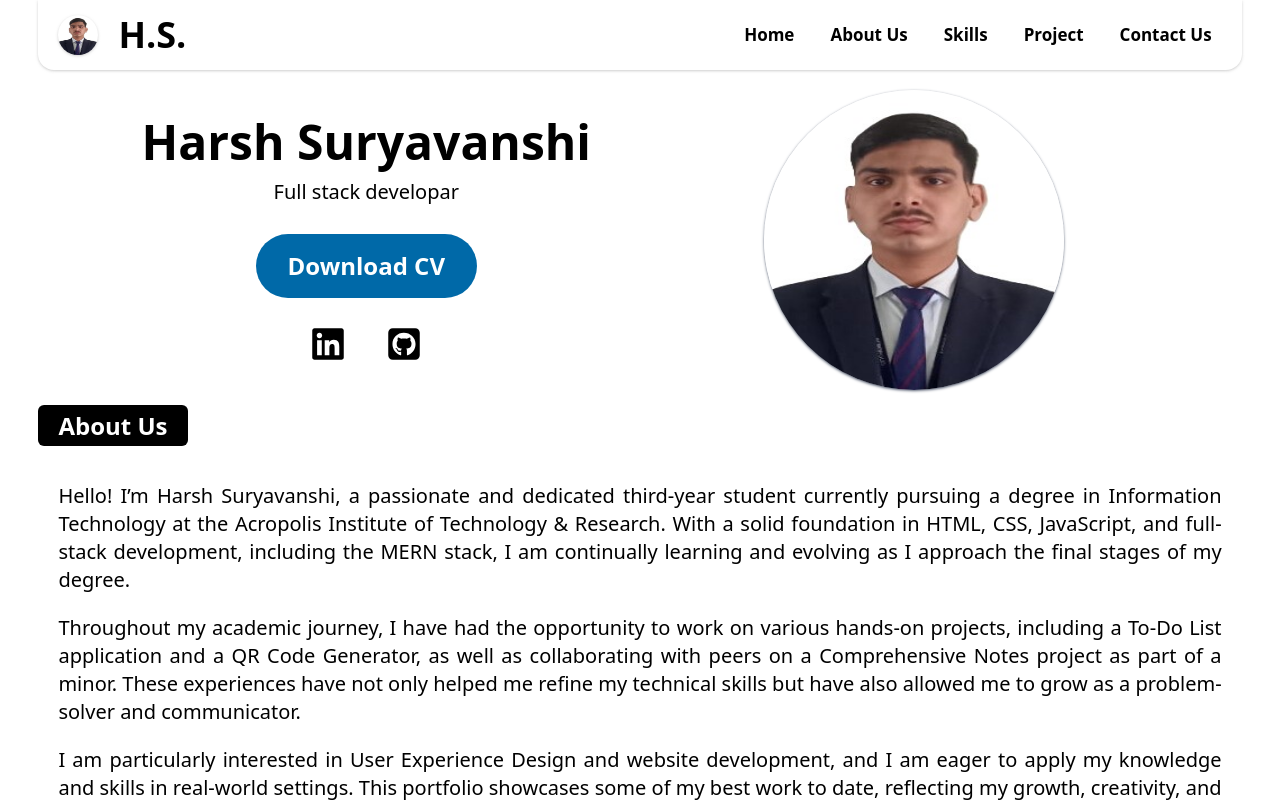
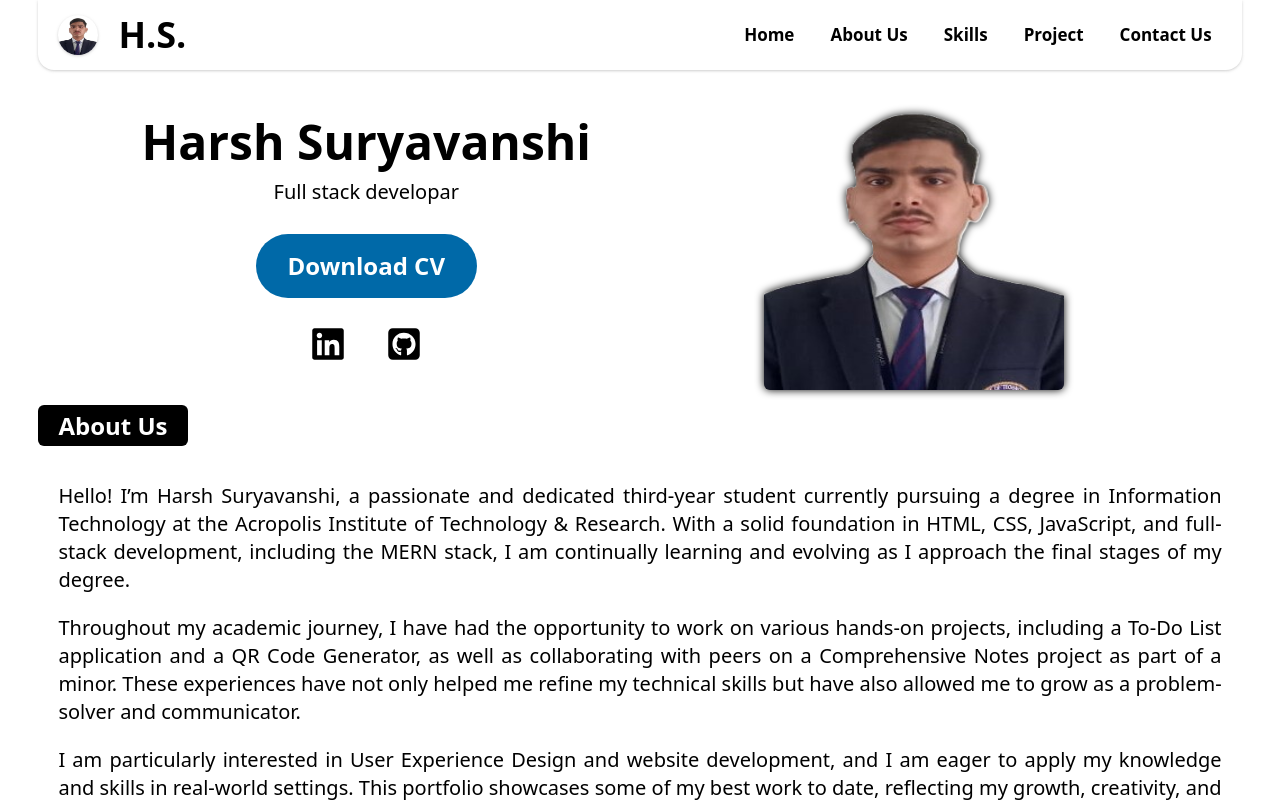
Before and after one commit to Harsh-Dev1602/Portfolio-Harsh-Suryavanshi, a React (Vite) app: page / in a window 1280 px wide. Shown: the top 802 px of the page. Built offline with nearby package versions, Linux system fonts and the light colour scheme.

Commit message:
up-to-date-UI Change...

```diff
--- a/src/Components/Home.jsx
+++ b/src/Components/Home.jsx
@@ -1,7 +1,7 @@
 import React from 'react'
 import { FaSquareGithub } from "react-icons/fa6";
 import { FaLinkedin } from "react-icons/fa";
-import Photo from "../../public/Img/Photo.jpg";
+import Photo from "../../public/Img/Photo.png";
 
 function Home() {
    const Icon = [
@@ -38,7 +38,8 @@ function Home() {
 
                  </ul>
               </section>
-              <section className='w-full h-auto lg:w-[45%] flex justify-center items-center order-1 lg:order-2'> <img src={Photo} className='w-[300px] h-[300px] rounded-full   shadow shadow-gray-500' />
+
+              <section className='w-full h-auto lg:w-[45%] flex justify-center items-center order-1 lg:order-2'> <img src={Photo} className='w-[300px] h-[300px] rounded-md   filter drop-shadow-[0_0_4px_rgba(0,0,0,1)]' />
               </section>
         </main>
     </>
--- a/src/Components/Navbar.jsx
+++ b/src/Components/Navbar.jsx
@@ -3,7 +3,7 @@ import { IoMenu } from "react-icons/io5";
 import { MdOutlineClear } from "react-icons/md";
 import "animate.css";
 import { Link } from "react-scroll";
-import Photo from '../../public/Img/Photo.jpg'
+import Photo from '../../public/Img/Photo.png'
 
 function Navbar() {
   const [menuOpen, setmenuOpen] = useState(false);
@@ -13,7 +13,7 @@ function Navbar() {
 
       <header className="w-full h-auto sticky top-0 right-0 rounded-b-2xl py-[15px] px-5 bg-white shadow shadow-[#cccc]   text-black  flex justify-between items-center  z-50">
 
-        <h1 className=" flex gap-5 text-2xl justify-center items-center   sm:text-4xl font-bold"><img src={Photo} className=" w-10 h-10 bg-black  shadow shadow-[#cccc] rounded-full" />H.S.</h1>
+        <h1 className=" flex gap-5 text-2xl justify-center items-center   sm:text-4xl font-bold"><img src={Photo} className=" w-10 h-10   shadow shadow-[#cccc] rounded-full" />H.S.</h1>
         <ul className=" hidden lg:flex justify-center items-center gap-4">
           {Menu.map((text, i) => (
             <Link  key={i}
```
Also changed, not shown: public/Img/Photo.jpg (deleted).
